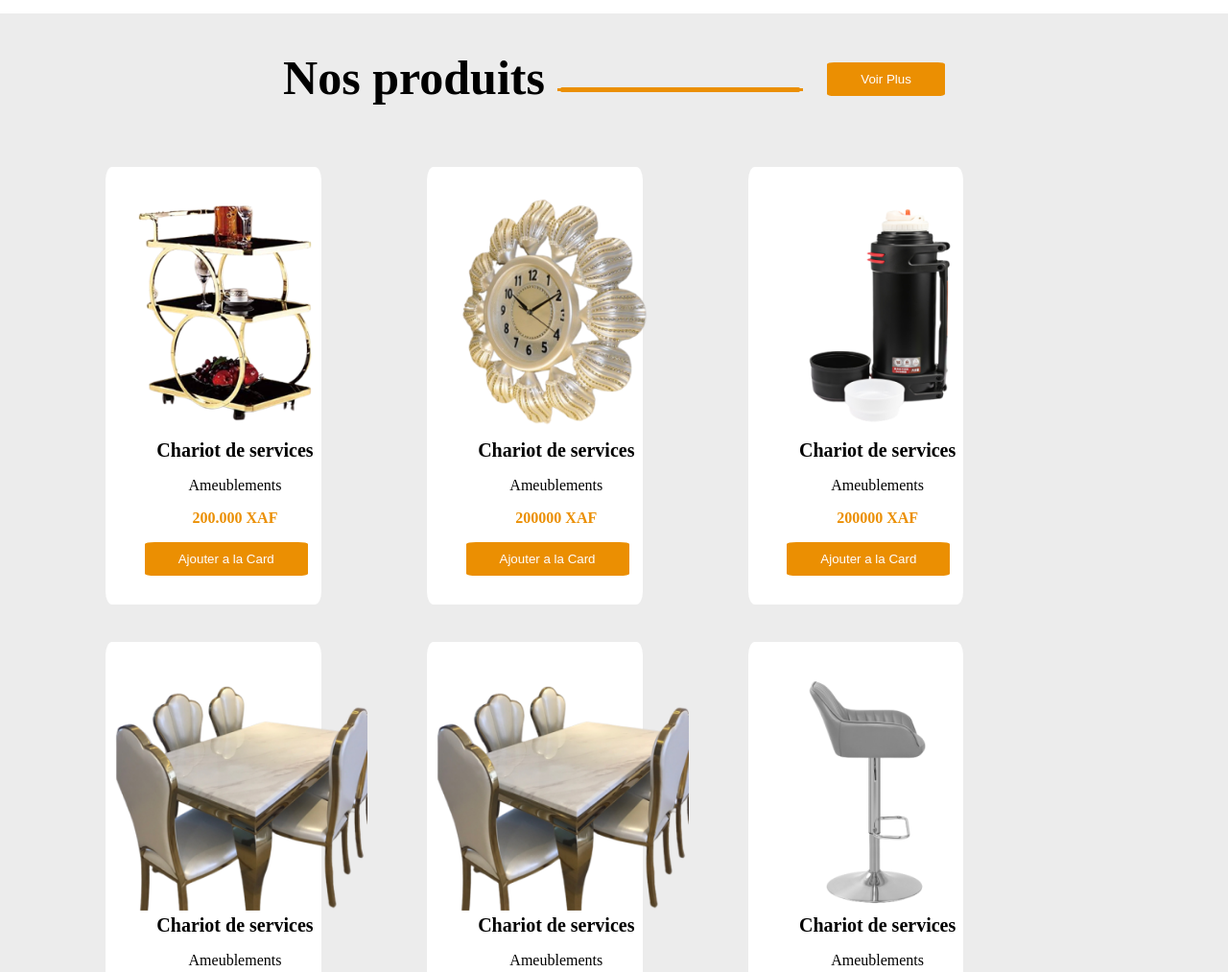
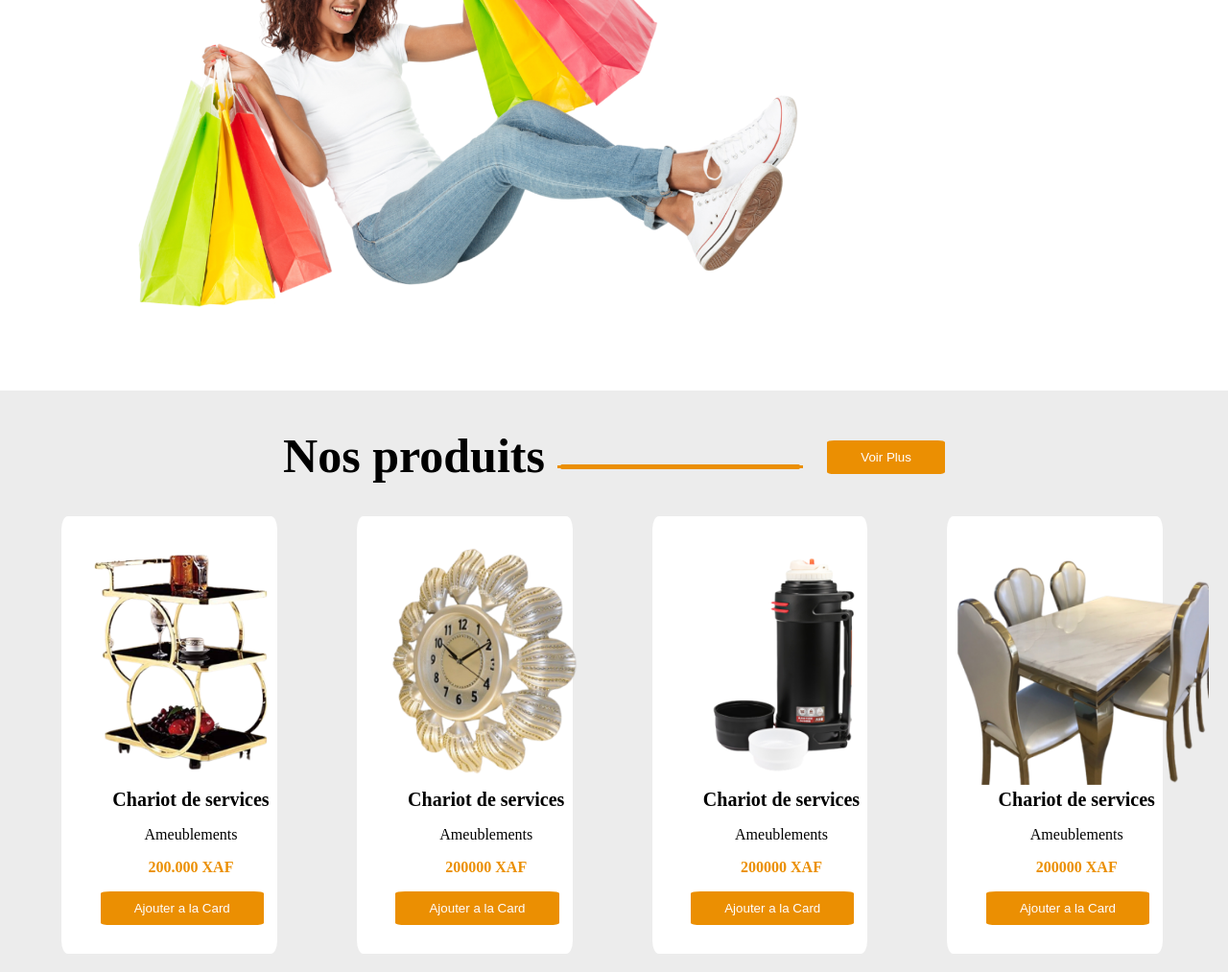
Before and after one commit to sighakalaurent/ProjetEcommerce, a plain HTML site: page html/accueil.html in a window 1280 px wide. Shown: the part 680-1693 px from the top of the page at 96% size. Drawn offline with Linux system fonts and the light colour scheme.

Commit message:
terminer

```diff
--- a/styles/accueil.css
+++ b/styles/accueil.css
@@ -39,6 +39,7 @@ span {
 .accueil {
   display: flex;
   justify-content: space-between;
+  flex-wrap: wrap;
 }
 .text_accueil {
   margin-top: 8%;
@@ -105,13 +106,14 @@ h1 {
   padding-bottom: 5%;
 }
 .container_produits {
-  display: flex;
-  flex-wrap: wrap;
+    display: grid;
+    grid-template-columns: repeat(4, 1fr);
+    gap: 15px;
+    padding-left: 5%;
 }
 .Produits {
   margin-top: 3%;
-  width: 16%;
-  margin-left: 110px;
+  width: 70%;
   background-color: #ffffff;
   border-radius: 3%;
   padding: 30px 10px;
```
Also changed, not shown: html/tousproduits.html (line endings or trailing spaces), styles/tousproduits.css (line endings or trailing spaces).
